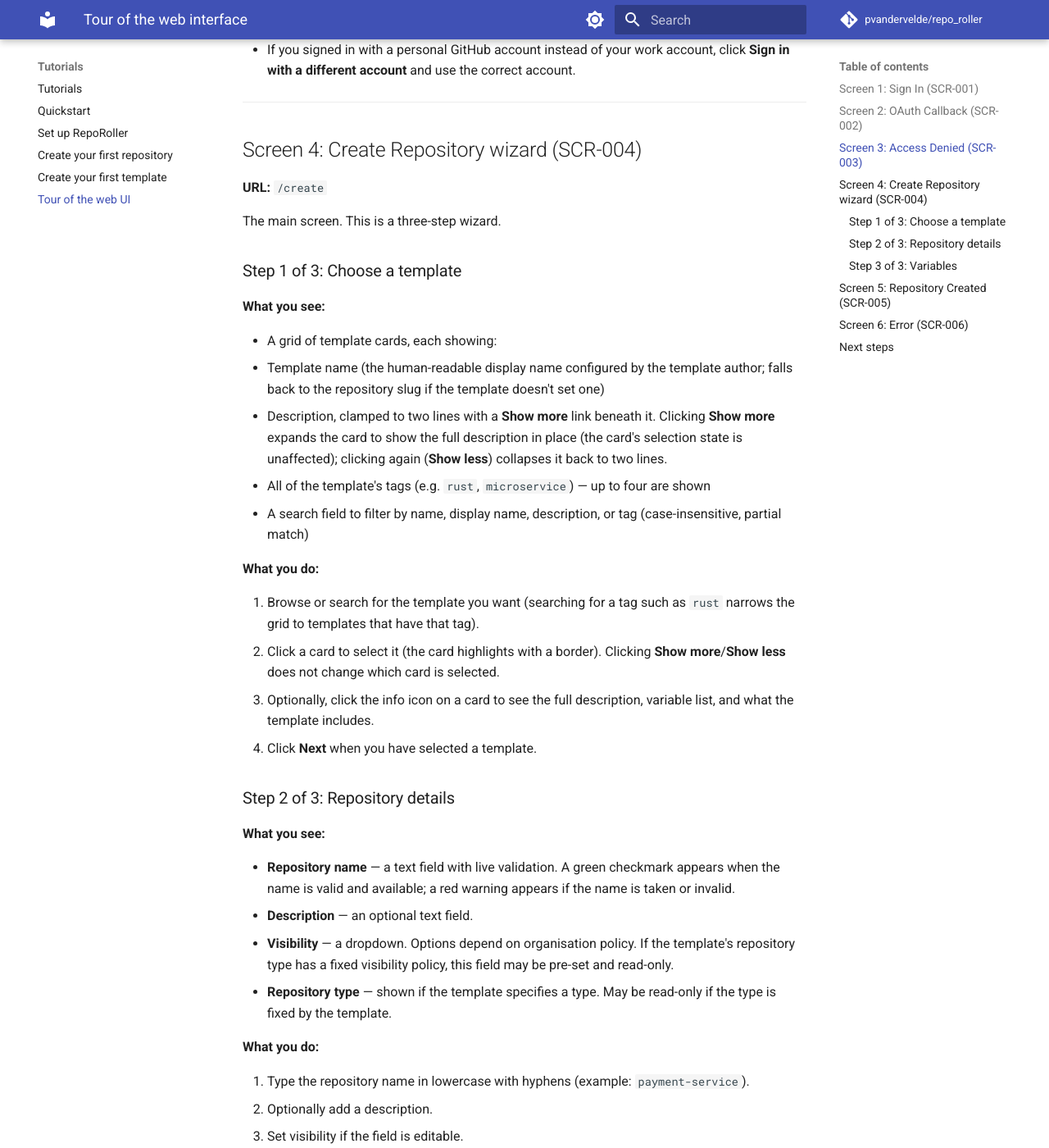
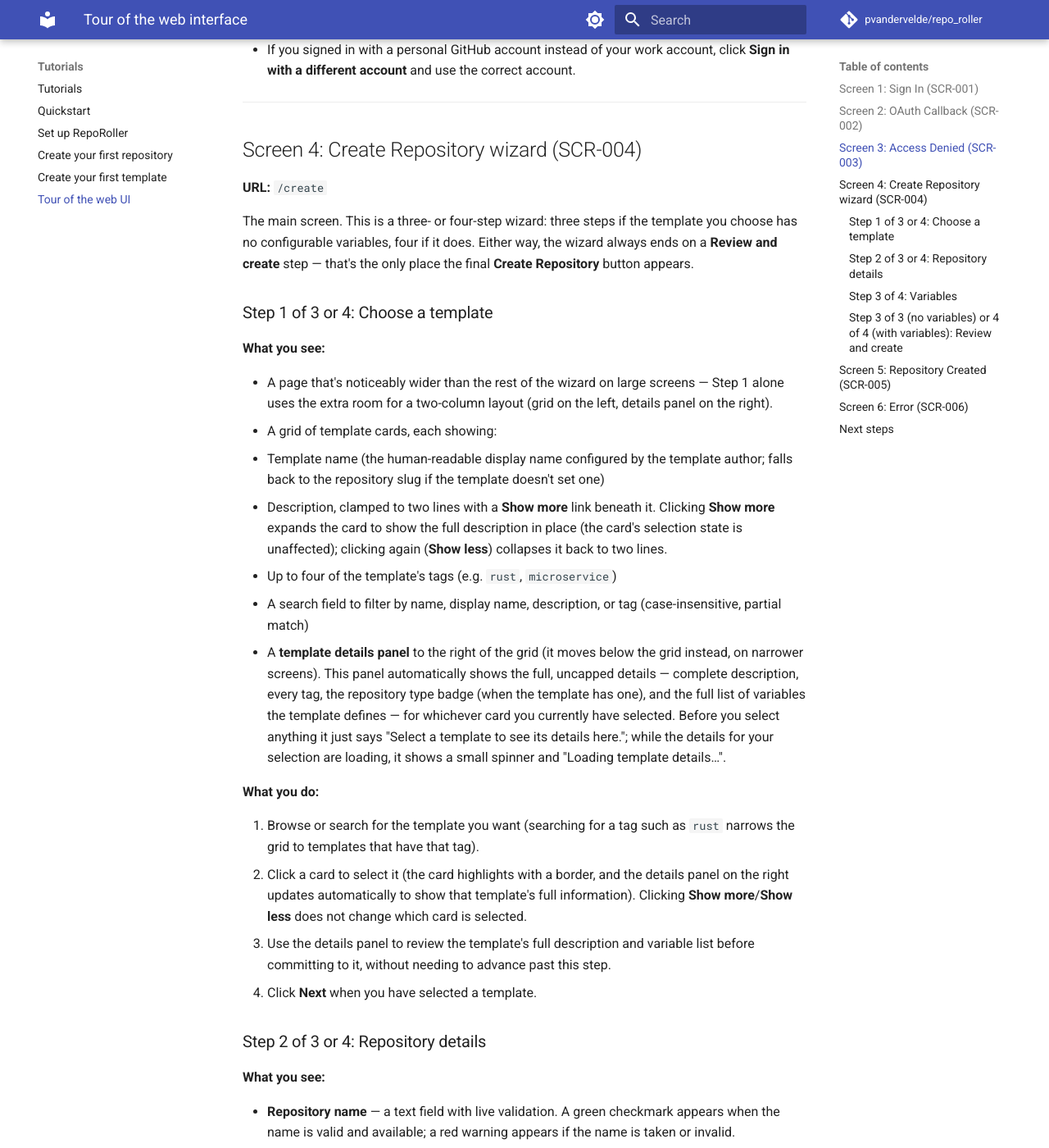
Before and after one commit to pvandervelde/repo_roller, an MkDocs documentation site: the page built from docs/user/tutorials/tour-of-the-web-ui.md, in a window 1280 px wide and 1400 px high, scrolled down 1814 px. Shown: the whole window at 82% size. Built offline with MkDocs 1.6.1 and Material for MkDocs 9.7.7, drawn with Linux system fonts in a browser that asks for light colours; comment, search, counter and statistics services are not loaded; some of the changed text lies outside the part shown.

Commit message:
docs(frontend): update user docs for create-wizard follow-up
Updates the web UI tour to describe the new Step-1 template details sidebar, the wider Step-1
layout, and the new always-present Review and create step where the Create Repository action now
lives (Settings and Variables only ever advance). Step headings are now written as "3 or 4"
throughout, since the wizard is 3 steps for templates with no variables and 4 for templates that
have them.

```diff
--- a/docs/user/tutorials/tour-of-the-web-ui.md
+++ b/docs/user/tutorials/tour-of-the-web-ui.md
@@ -78,32 +78,45 @@
 
 **URL:** `/create`
 
-The main screen. This is a three-step wizard.
+The main screen. This is a three- or four-step wizard: three steps if the template you choose has
+no configurable variables, four if it does. Either way, the wizard always ends on a **Review and
+create** step — that's the only place the final **Create Repository** button appears.
 
-### Step 1 of 3: Choose a template
+### Step 1 of 3 or 4: Choose a template
 
 **What you see:**
 
+- A page that's noticeably wider than the rest of the wizard on large screens — Step 1 alone uses
+  the extra room for a two-column layout (grid on the left, details panel on the right).
 - A grid of template cards, each showing:
   - Template name (the human-readable display name configured by the template author; falls
     back to the repository slug if the template doesn't set one)
   - Description, clamped to two lines with a **Show more** link beneath it. Clicking **Show
     more** expands the card to show the full description in place (the card's selection state
     is unaffected); clicking again (**Show less**) collapses it back to two lines.
-  - All of the template's tags (e.g. `rust`, `microservice`) — up to four are shown
+  - Up to four of the template's tags (e.g. `rust`, `microservice`)
 - A search field to filter by name, display name, description, or tag (case-insensitive,
   partial match)
+- A **template details panel** to the right of the grid (it moves below the grid instead, on
+  narrower screens). This panel automatically shows the full, uncapped details — complete
+  description, every tag, the repository type badge (when the template has one), and the full
+  list of variables the template defines — for whichever card you currently have selected. Before
+  you select anything it just says "Select a template to see its details here."; while the
+  details for your selection are loading, it shows a small spinner and "Loading template
+  details…".
 
 **What you do:**
 
 1. Browse or search for the template you want (searching for a tag such as `rust` narrows the
    grid to templates that have that tag).
-2. Click a card to select it (the card highlights with a border). Clicking **Show more**/**Show
-   less** does not change which card is selected.
-3. Optionally, click the info icon on a card to see the full description, variable list, and what the template includes.
+2. Click a card to select it (the card highlights with a border, and the details panel on the
+   right updates automatically to show that template's full information). Clicking **Show
+   more**/**Show less** does not change which card is selected.
+3. Use the details panel to review the template's full description and variable list before
+   committing to it, without needing to advance past this step.
 4. Click **Next** when you have selected a template.
 
-### Step 2 of 3: Repository details
+### Step 2 of 3 or 4: Repository details
 
 **What you see:**
 
@@ -119,7 +132,11 @@
 3. Set visibility if the field is editable.
 4. Click **Next** to proceed.
 
-### Step 3 of 3: Variables
+### Step 3 of 4: Variables
+
+This step only appears if the template you chose declares at least one variable; otherwise the
+wizard goes straight from Repository details to Review and create (making that step 3 of 3
+instead).
 
 **What you see:**
 
@@ -130,14 +147,38 @@
   - A placeholder showing an example value
   - A `*` indicator for required fields
   - Inline validation messages
-- A summary panel on the right showing the repository that will be created
+- A summary panel showing the repository that will be created so far (name, template, type,
+  visibility)
 
 **What you do:**
 
 1. Fill in all required fields (marked with `*`).
 2. Optionally fill in optional fields (defaults are shown as placeholders).
-3. Review the summary panel to confirm the repository name, template, and variable values.
-4. Click **Create Repository**.
+3. Click **Next: Review** to continue — this step no longer has its own **Create Repository**
+   button; Create has moved to the final Review step, where you'll see every value you just
+   entered listed back to you before you commit.
+
+### Step 3 of 3 (no variables) or 4 of 4 (with variables): Review and create
+
+The wizard's final step, always. This is new: previously, there was nowhere in the wizard that
+showed you every variable value you had entered before you clicked Create — they were used, but
+never displayed back to you. Now you can check everything in one place first.
+
+**What you see:**
+
+- `[your org] / [repository name]`
+- Chips for the selected template, repository type, and visibility
+- The template's full description and tags (if the template has any)
+- One row per configured variable, showing its name and the value you entered (or its default, if
+  you left it unchanged) — only shown if the template has variables
+
+**What you do:**
+
+1. Review everything listed. If anything is wrong, click **← Back** to return to the previous
+   step — all of your entries are preserved, so you don't need to re-enter anything.
+2. Click **Create Repository** when you're satisfied. This button only appears here; clicking it
+   twice in quick succession is safe — the second click is ignored while the first request is
+   still in flight.
 
 ---
 
```
